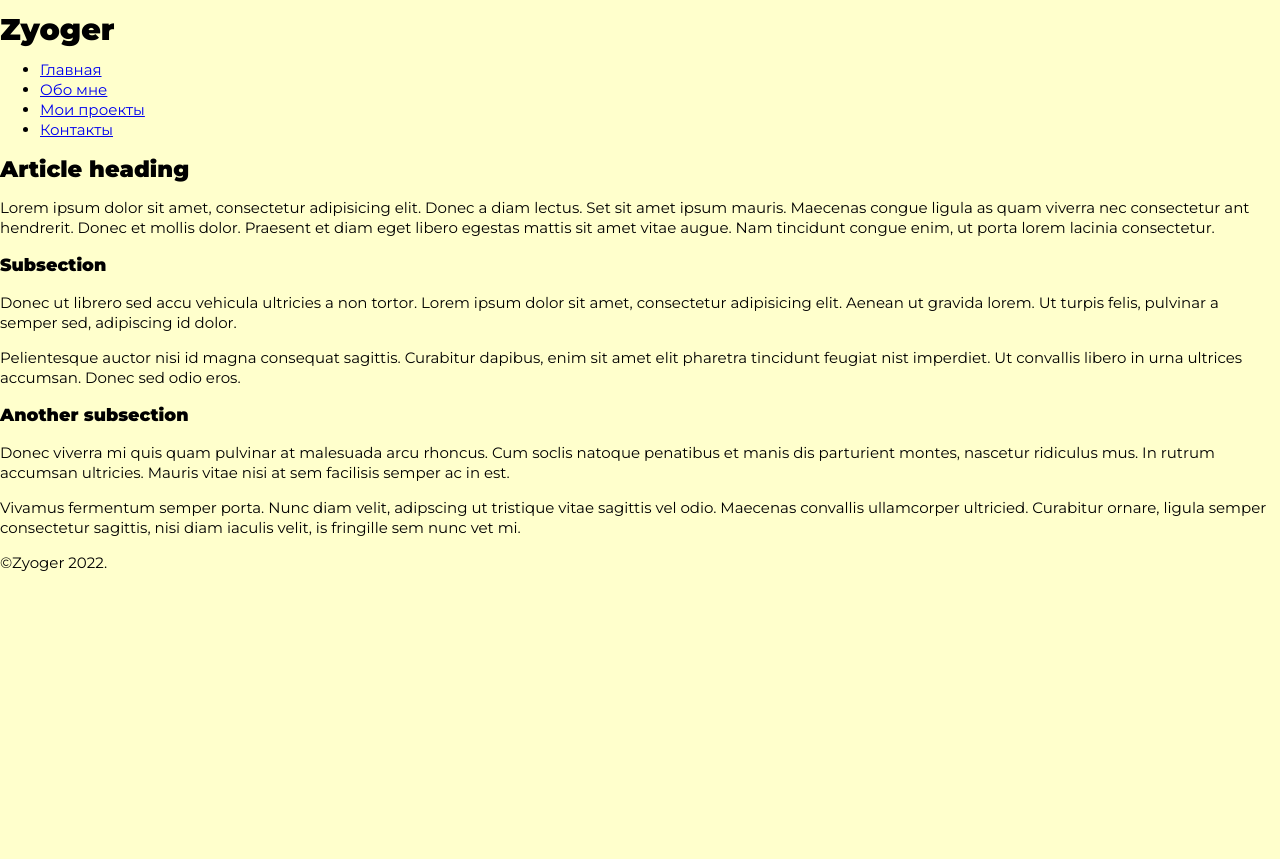
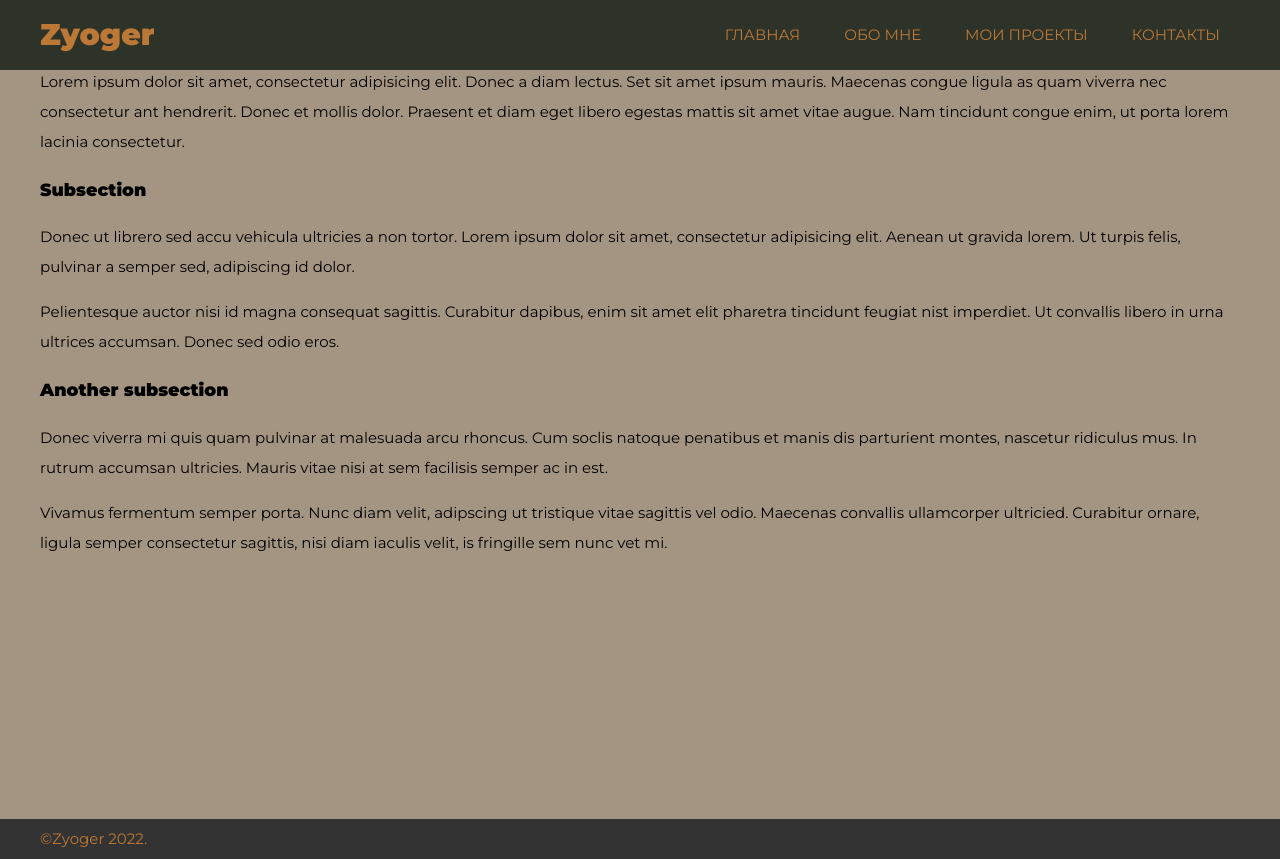
Before and after one commit to Zyoger/djangoweb, a Django app: page / in a window 1280 px wide. Before the commit the page ends 571 px from the top, so only its background shows below. Run offline with Django 4.2, Linux system fonts and the light colour scheme.

Commit message:
Отредактировал css

```diff
--- a/main/static/main/style.css
+++ b/main/static/main/style.css
@@ -2,6 +2,93 @@ body {
     margin: 0;
     font-family: 'Montserrat', sans-serif;
     font-size: 15px;
-    line-height: 20px;
-    background-color: #ffffcc;
+    line-height: 30px;
+    background-color: #a49582;
 }
+
+.header {
+    background-color: #2d3329;
+    width: 100%;
+    position: absolute;
+    top: 0;
+    left: 0;
+    right: 0;
+    z-index: 1000;
+}
+
+.container {
+    width: 100%;
+    max-width: 1200px;
+    margin: 0 auto;
+}
+
+.header_inner {
+    display: flex;
+    justify-content: space-between;
+    align-items: center;
+}
+
+.logo {
+    color: #bc7837;
+}
+
+.nav {
+    color: #bc7837;
+    text-transform: uppercase;
+}
+
+.nav_link {
+    color: #bc7837;
+    text-decoration: none;
+    transition: 0.2s linear;
+    display: inline-block;
+    vertical-align: top;
+    margin: 0 20px;
+    position: relative;
+}
+
+.nav_link:after {
+    content: "";
+    display: block;
+    width: 100%;
+    height: 3px;
+    background-color: #a49582;
+    opacity: 0;
+    position: absolute;
+    top: 100%;
+    left: 0;
+    z-index: 1;
+    transition: opacity 0.2s linear;
+}
+
+.nav_link:hover {
+    color: #a49582;
+}
+
+.nav_link:hover:after {
+    opacity: 1;
+}
+
+.intro {
+    width: 100%;
+    height: 100vh;
+    }
+
+.footer {
+    margin: 0;
+    background-color: #333333;
+}
+
+.footer_end {
+    height: 40px;
+    color: #bc7837;
+    display: flex;
+    justify-content: space-between;
+    align-items: center;
+}
+
+/*
+    color: #2d3329;
+    color: #bc7837;
+    color: #a49582;
+ */
--- a/main/templates/main/about.html
+++ b/main/templates/main/about.html
@@ -4,5 +4,5 @@
 {% endblock %}
 {% block content %}
     <h1>Обо мне</h1>
-    <p>Lorem ipsum dolor sit amet, consectetur adipisicing elit. Cum id laudantium minima omnis qui, totam vero. A atque, doloribus fugit illum iusto nostrum odio quae quasi quos totam vel voluptatem.</p>
+    <div>Lorem ipsum dolor sit amet, consectetur adipisicing elit. Cum id laudantium minima omnis qui, totam vero. A atque, doloribus fugit illum iusto nostrum odio quae quasi quos totam vel voluptatem.</div>
 {% endblock %}
--- a/main/templates/main/base.html
+++ b/main/templates/main/base.html
@@ -14,32 +14,32 @@
   </head>
 
   <body>
-    <!-- Here is our main header that is used across all the pages of our website -->
-
-    <header>
-      <h1>Zyoger</h1>
+    <header class="header">
+        <div class="container">
+            <div class="header_inner">
+                <div class="logo"><h1>Zyoger</h1></div>
+                <nav class="nav">
+                    <a class="nav_link" href="{% url "home" %}">Главная</a>
+                    <a class="nav_link" href="{% url "about" %}">Обо мне</a>
+                    <a class="nav_link" href="{% url "works" %}">Мои проекты</a>
+                    <a class="nav_link" href="{% url "contacts" %}">Контакты</a>
+                </nav>
+            </div>
+        </div>
     </header>
 
-    <nav>
-      <ul>
-        <li><a href="{% url "home" %}">Главная</a></li>
-        <li><a href="{% url "about" %}">Обо мне</a></li>
-        <li><a href="{% url "works" %}">Мои проекты</a></li>
-        <li><a href="{% url "contacts" %}">Контакты</a></li>
-      </ul>
-     </nav>
-
-    <!-- Here is our page's main content -->
-    <main>
+    <div class="intro">
+        <div class="container">
         {% block content %}
 
         {% endblock %}
-    </main>
+        </div>
+    </div>
 
-    <!-- And here is our main footer that is used across all the pages of our website -->
-
-    <footer>
-      <p>©Zyoger 2022.</p>
+    <footer class="footer">
+        <div class="container">
+            <div class="footer_end">©Zyoger 2022.</div>
+        </div>
     </footer>
 
   </body>
--- a/main/templates/main/index.html
+++ b/main/templates/main/index.html
@@ -5,7 +5,7 @@
 {% block content %}
 
       <!-- It contains an article -->
-      <article>
+      <div>
         <h2>Article heading</h2>
 
         <p>Lorem ipsum dolor sit amet, consectetur adipisicing elit. Donec a diam lectus. Set sit amet ipsum mauris. Maecenas congue ligula as quam viverra nec consectetur ant hendrerit. Donec et mollis dolor. Praesent et diam eget libero egestas mattis sit amet vitae augue. Nam tincidunt congue enim, ut porta lorem lacinia consectetur.</p>
@@ -21,7 +21,7 @@
         <p>Donec viverra mi quis quam pulvinar at malesuada arcu rhoncus. Cum soclis natoque penatibus et manis dis parturient montes, nascetur ridiculus mus. In rutrum accumsan ultricies. Mauris vitae nisi at sem facilisis semper ac in est.</p>
 
         <p>Vivamus fermentum semper porta. Nunc diam velit, adipscing ut tristique vitae sagittis vel odio. Maecenas convallis ullamcorper ultricied. Curabitur ornare, ligula semper consectetur sagittis, nisi diam iaculis velit, is fringille sem nunc vet mi.</p>
-      </article>
+      </div>
 
       <!-- the aside content can also be nested within the main content -->
 
```
